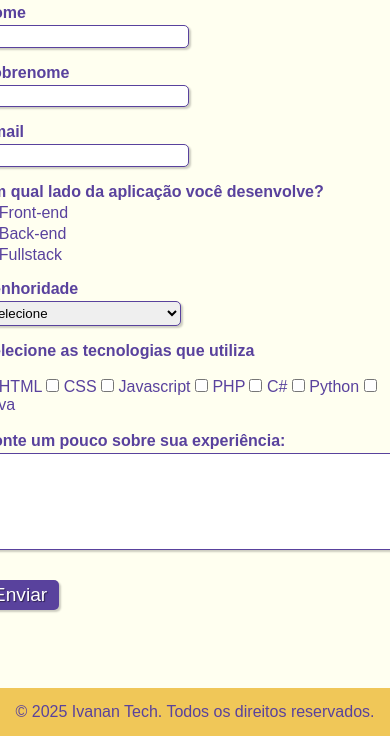
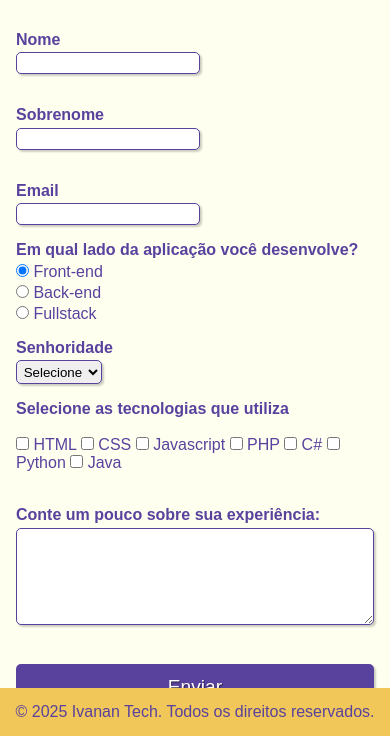
Before and after one commit to ivannatech/formularios-com-html-e-css, a plain HTML site: page index.html in a window 390 px wide. Shown: the part 108-844 px from the top of the page. Drawn offline with Linux system fonts and the light colour scheme.

Commit message:
style: torna o formulário responsivo com ajustes no CSS

```diff
--- a/index.html
+++ b/index.html
@@ -88,10 +88,10 @@
                 <br>
                 <label for=""><strong>Conte um pouco sobre sua experiência:</strong></label>
                 <textarea rows="6" style="width: 31.5em;" id="experiencia" name="experiencia"></textarea>
-                <button class="botao" type="submit">Enviar</button>
             </div>
         </form>
     </main>
+    <button class="botao" type="submit">Enviar</button>
     <footer>
         <p>&copy; 2025 Ivanan Tech. Todos os direitos reservados.</p>
     </footer>
--- a/styles.css
+++ b/styles.css
@@ -2,21 +2,23 @@
   margin: 0;
   padding: 0;
   border: 0;
+  box-sizing: border-box;
 }
 
-#titulo {
-  font-family: sans-serif;
+#titulo,
+#subtitulo {
   color: #380861;
-}
-
-#subtitulo {
-  font-family: sans-serif;
-  color: #380861;
-  padding-left: 20%;
+  text-align: center;
+  margin-bottom: 1rem;
 }
 
 fieldset {
   border: 0;
+}
+
+form {
+  width: 100%;
+  max-width: 600px;
 }
 
 header {
@@ -31,14 +33,17 @@ body {
   font-family: sans-serif;
   font-size: 1em;
   color: #59429d;
-  justify-content: center;
+  padding: 2rem;
+  display: flex;
+  flex-direction: column;
+  align-items: center;
 }
 
 main {
   display: flex;
   justify-content: center;
   align-items: center;
-  margin-top: 5%;
+  /* margin-top: 5%; */
 }
 
 input,
@@ -46,6 +51,7 @@ select,
 textarea,
 button {
   border-radius: 5px;
+  box-sizing: border-box;
 }
 
 .campo {
@@ -58,9 +64,11 @@ button {
   display: block;
 }
 
-fieldset.grupo .campo {
-  float: left;
-  margin-right: 1em;
+fieldset.grupo {
+  display: flex;
+  flex-wrap: wrap;
+  gap: 1em;
+  margin-bottom: 1em;
 }
 
 .campo input[type="text"],
@@ -70,8 +78,6 @@ fieldset.grupo .campo {
   padding: 0.2em;
   border: 1px solid #59429d;
   box-shadow: 2px 2px 2px rgba(0, 0, 0, 0.2);
-  display: block;
-  width: 200px;
 }
 
 .campo select option {
@@ -87,12 +93,14 @@ fieldset.grupo .campo {
 .botao {
   font-size: 1.2em;
   background-color: #59429d;
-  border: 0;
+  border: none;
   color: #ffffff;
-  padding: 0.2em 0.6em;
+  padding: 0.6em 1.2em;
+  margin-top: 1em;
   box-shadow: 2px 2px 2px rgba(0, 0, 0, 0.2);
   text-shadow: 1px 1px 1px rgba(0, 0, 0, 0.5);
-  margin-top: 30px;
+  cursor: pointer;
+  width: auto;
 }
 
 .botao:hover {
@@ -107,6 +115,12 @@ select {
   cursor: pointer;
 }
 
+#check {
+  display: inline-block;
+  flex-wrap: wrap;
+  gap: 0.5em 1em;
+}
+
 footer {
   position: fixed;
   bottom: 0;
@@ -118,6 +132,25 @@ footer {
   padding: 15px 0;
 }
 
-#check {
-  display: inline-block;
+/* Responsividade */
+@media (max-width: 600px) {
+  body {
+    padding: 1rem;
+  }
+
+  fieldset.grupo {
+    flex-direction: column;
+  }
+
+  fieldset.grupo .campo {
+    min-width: 100%;
+  }
+
+  textarea {
+    width: 100% !important;
+  }
+
+  .botao {
+    width: 100%;
+  }
 }
```
